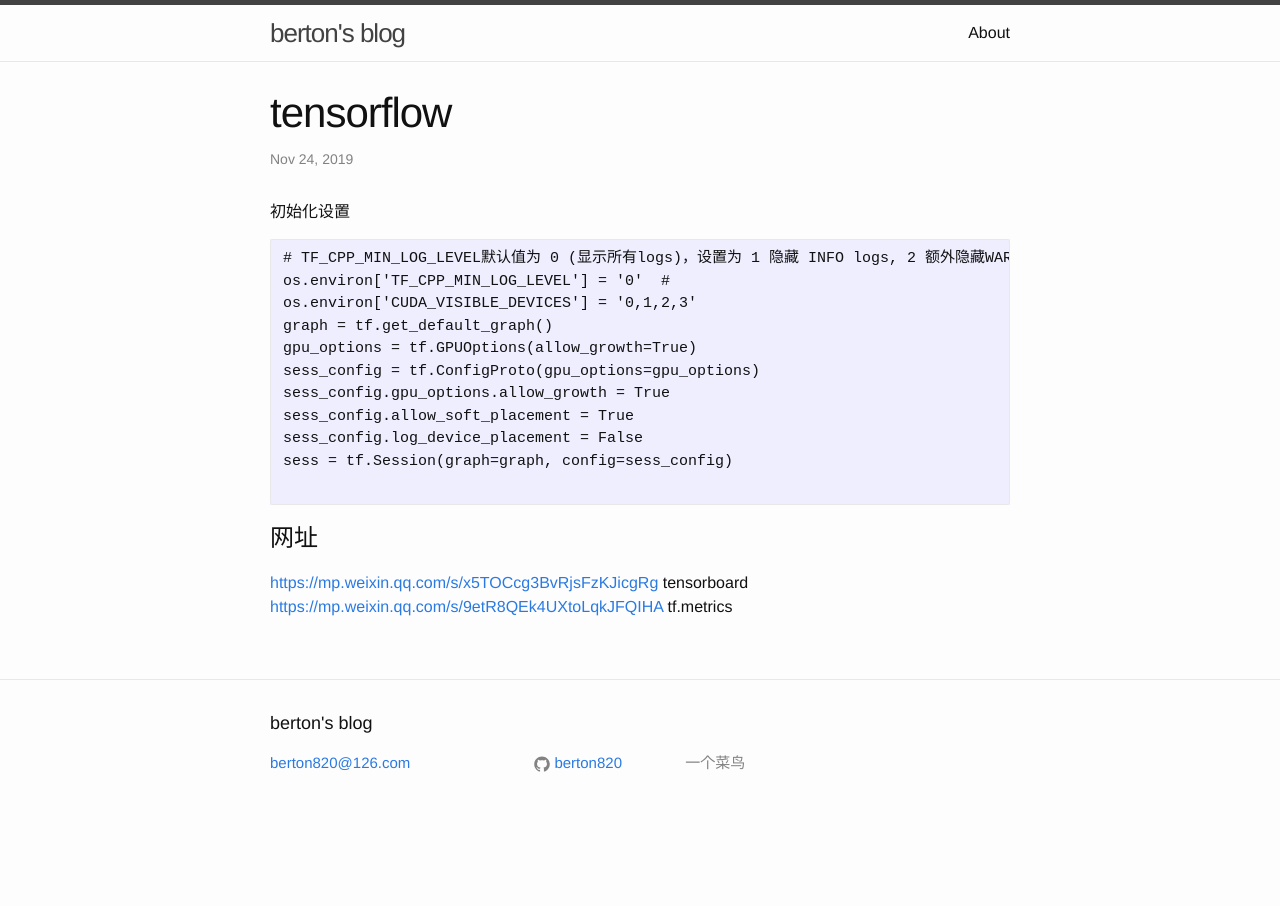
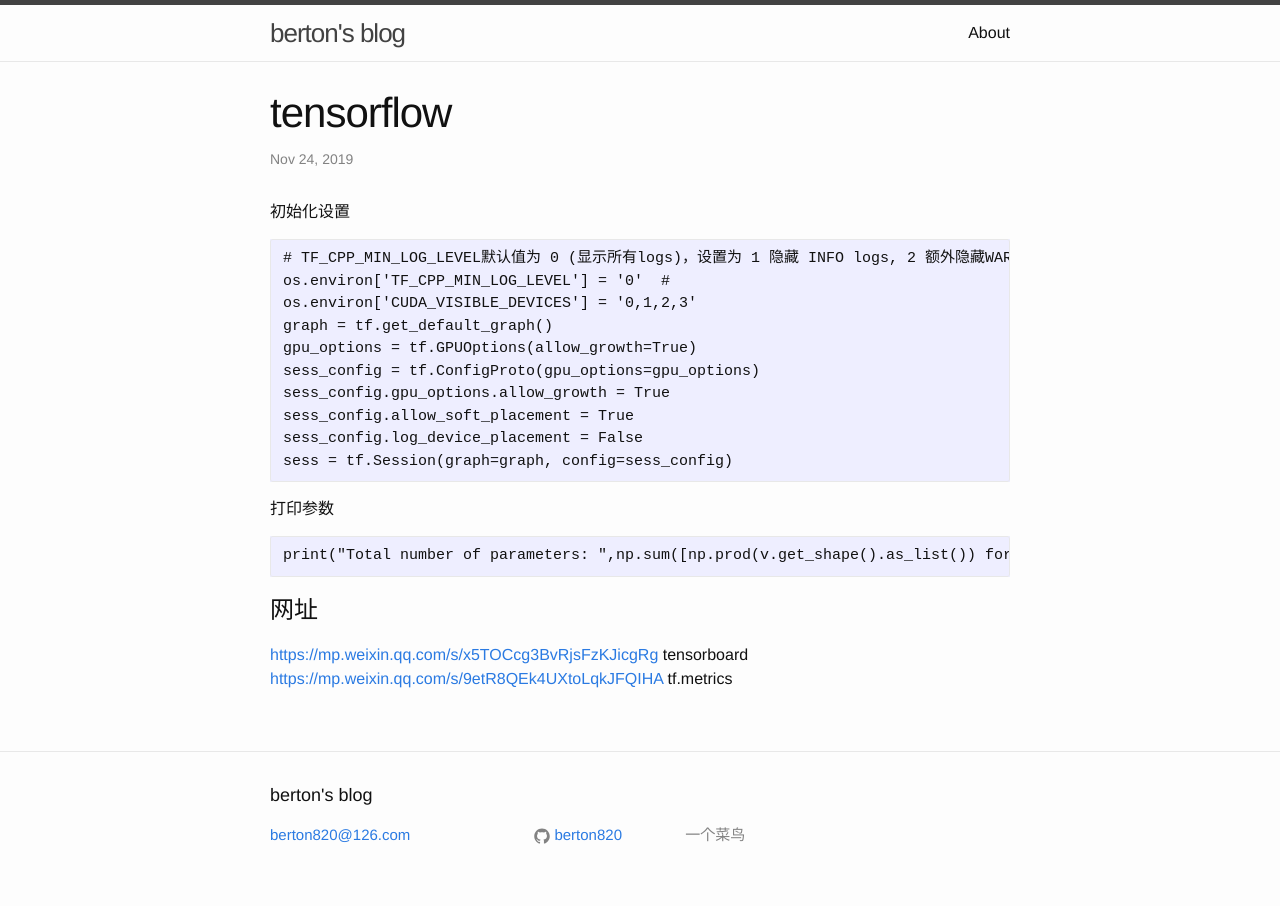
Before and after one commit to berton820/berton820.github.io, a Jekyll site: the page built from _posts/2019-6-30-tensorflow.markdown, in a window 1280 px wide. Built offline with Jekyll 4.4.1, drawn with Linux system fonts in a browser that asks for light colours.

Commit message:
2019年 9月26日 星期四 10时51分19秒 CST

````diff
--- a/_posts/2019-6-30-tensorflow.markdown
+++ b/_posts/2019-6-30-tensorflow.markdown
@@ -17,7 +17,11 @@ sess_config.gpu_options.allow_growth = True
 sess_config.allow_soft_placement = True
 sess_config.log_device_placement = False
 sess = tf.Session(graph=graph, config=sess_config)
+```
 
+打印参数
+```
+print("Total number of parameters: ",np.sum([np.prod(v.get_shape().as_list()) for v in tf.trainable_variables()]))
 ```
 
 
````
Also changed, not shown: _posts/2019-6-30-utils.markdown (added, +15 -0 lines).
